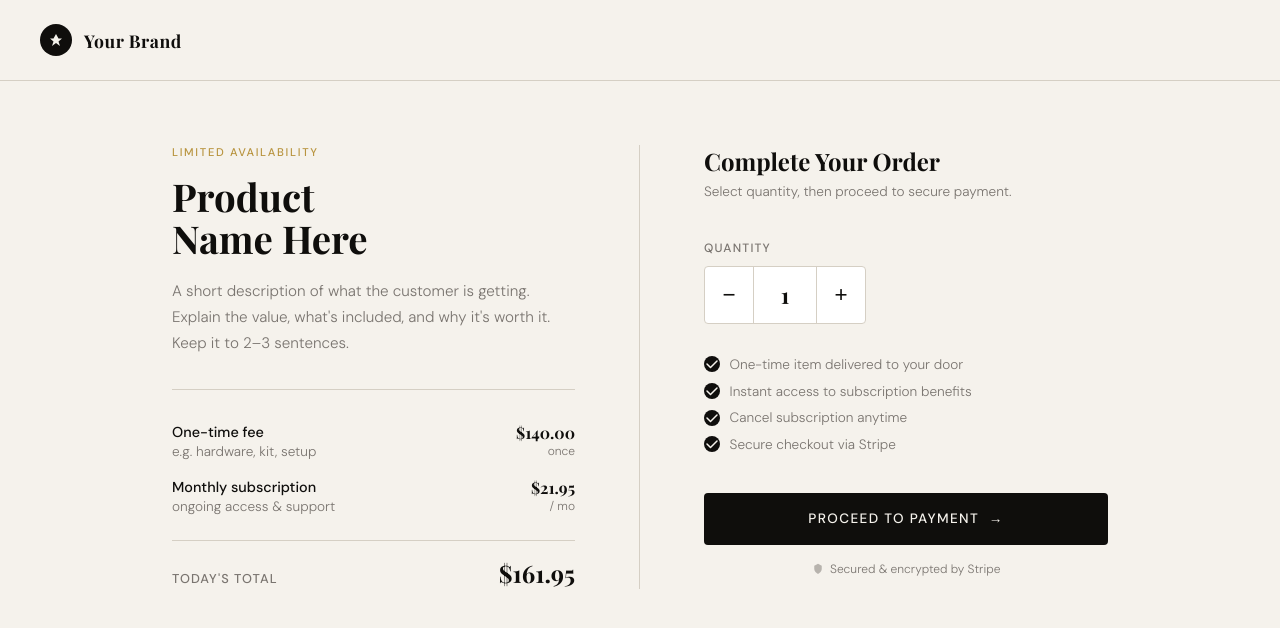
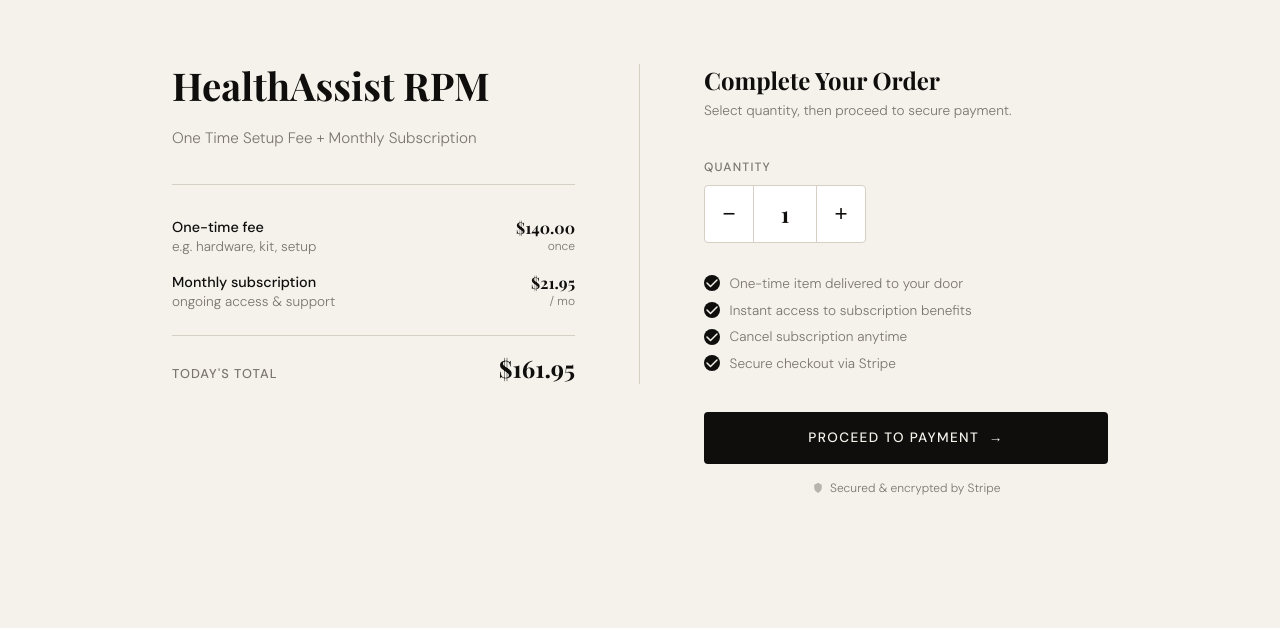
Before and after one commit to dcanfieldwellcare/landingpage2, a plain HTML site: page index.html in a window 1280 px wide. Drawn offline with nearby package versions, Linux system fonts and the light colour scheme.

Commit message:
Add files via upload

```diff
--- a/index.html
+++ b/index.html
@@ -349,21 +349,20 @@
 </head>
 <body>
 
-<header>
+<!--header>
   <div class="logo-mark">
     <svg viewBox="0 0 16 16"><path d="M8 2L10.5 6.5H14L10.5 9.5L12 14L8 11L4 14L5.5 9.5L2 6.5H5.5Z"/></svg>
   </div>
   <span class="brand">Your Brand</span>
-</header>
+</header-->
 
 <main>
   <!-- LEFT: Product Info -->
   <section class="product-info">
-    <p class="eyebrow">Limited Availability</p>
-    <h1 class="product-name">Product<br/>Name Here</h1>
+    <!--p class="eyebrow">Limited Availability</p-->
+    <h1 class="product-name">HealthAssist RPM</h1>
     <p class="product-desc">
-      A short description of what the customer is getting. Explain the value,
-      what's included, and why it's worth it. Keep it to 2–3 sentences.
+      One Time Setup Fee + Monthly Subscription
     </p>
 
     <div class="divider"></div>
```
